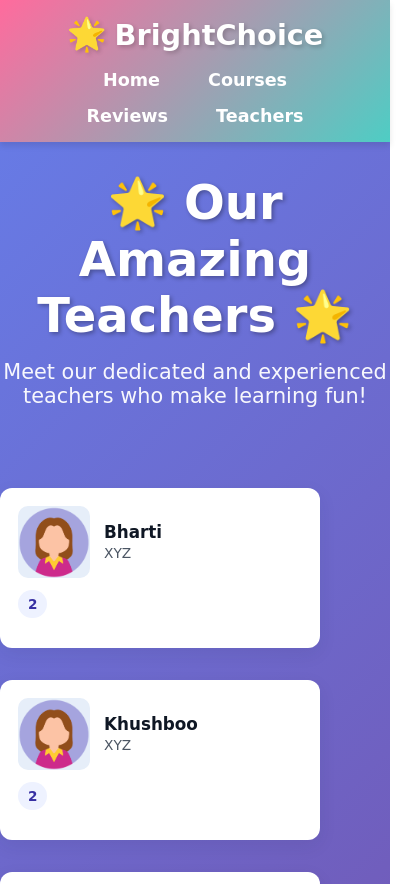
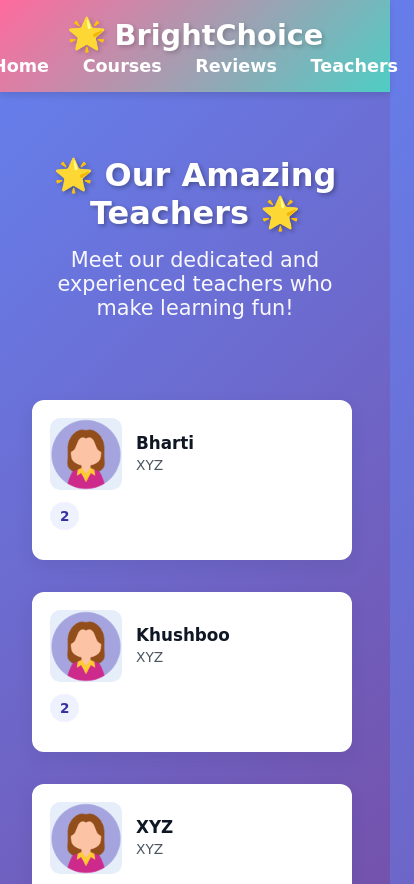
Before and after one commit to MishraJi317/Brightchoice, a React (Create React App) app in the folder frontend/: page /teachers in a window 390 px wide. Shown: the top 884 px of the page, 414 px wide, since content can reach past the window. Built offline with nearby package versions, Linux system fonts and the light colour scheme; no server answers.

Commit message:
placing fixed

```diff
--- a/frontend/src/components/Navbar.css
+++ b/frontend/src/components/Navbar.css
@@ -61,12 +61,12 @@
 @media (max-width: 768px) {
   .navbar-container {
     flex-direction: column;
-    gap: 1rem;
+    gap: 0.1rem;
   }
 
   .navbar-menu {
-    gap: 1rem;
-    flex-wrap: wrap;
+    gap: 0.1rem;
+    flex-wrap: nowrap;
     justify-content: center;
   }
 }
--- a/frontend/src/pages/Teachers.css
+++ b/frontend/src/pages/Teachers.css
@@ -1,3 +1,9 @@
+.teachers-page {
+  min-height: 80vh;
+  padding: 2rem;
+  background: linear-gradient(135deg, #667eea 0%, #764ba2 100%);
+}
+
 .teachers-container {
   max-width: 1200px;
   margin: 0 auto;
@@ -127,3 +133,14 @@
   .profile-card { width: 100%; padding: 14px; }
   .avatar { flex-basis: 64px; height: 64px; }
 }
+
+
+@media (max-width: 768px) {
+  .teachers-header h1 {
+    font-size: 2rem;
+  }
+
+  .teachers-grid {
+    grid-template-columns: 1fr;
+  }
+}
--- a/frontend/src/pages/Teachers.js
+++ b/frontend/src/pages/Teachers.js
@@ -50,13 +50,13 @@ const Teachers = () => {
   }
 
   return (
-   <div className="teachers-container">
-
-    <div className="teachers-header">
+    <div className='teachers-page'>
+      <div className="teachers-header">
         <h1>🌟 Our Amazing Teachers 🌟</h1>
         <p>Meet our dedicated and experienced teachers who make learning fun!</p>
       </div>
 
+   <div className="teachers-container">
     {teachers.length === 0 ? (
           <div className="no-teachers">
             <p>No teachers available at the moment. Check back soon! 🎉</p>
@@ -90,6 +90,7 @@ const Teachers = () => {
           </div>
         )}
    </div>
+   </div>
   );
 };
 
```
